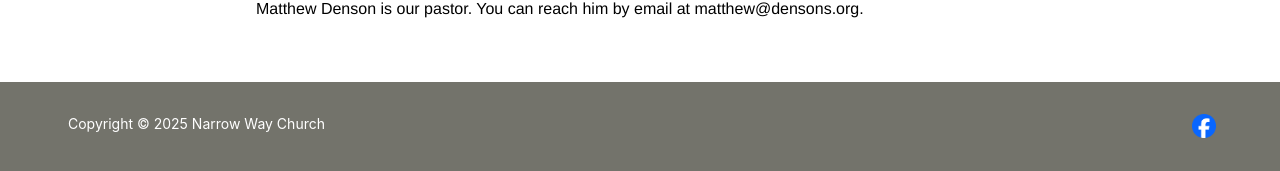
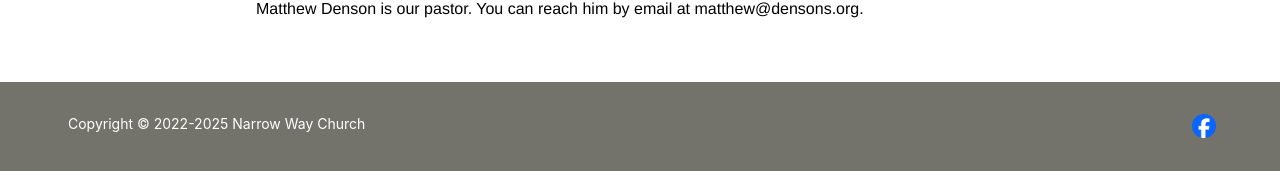
Before and after one commit to narrowwaychurch/narrowwaychurch.github.io, a Jekyll site: the page built from index.html, in a window 1280 px wide. Shown: the part 1336-1507 px from the top of the page. Built offline with Jekyll 4.4.1, drawn with Linux system fonts in a browser that asks for light colours; nearby versions of some CDN libraries.

Commit message:
Update footer.html with new date

```diff
--- a/_includes/footer.html
+++ b/_includes/footer.html
@@ -1,7 +1,7 @@
 <footer class="fn pv4 ph3 ph5-ns white" style="background-color: #73736b;">
   <div class="w-100 flex">
     <div class="w-80 mt0 tl">
-      <p class="mv0 mh1 f6 link dim dib">Copyright &copy; {{ "now" | date: "%Y" }} Narrow Way Church</p>
+      <p class="mv0 mh1 f6 link dim dib">Copyright &copy; 2022-{{ "now" | date: "%Y" }} Narrow Way Church</p>
     </div>
     <div class="w-20 mt0 tr">
       <a href="https://www.facebook.com/narrowwaychurchportangeles/" target="_blank"><img style="width: 24px; height: 24 px;" src="assets/images/Facebook_Logo_Primary.png"></img></a>
```
